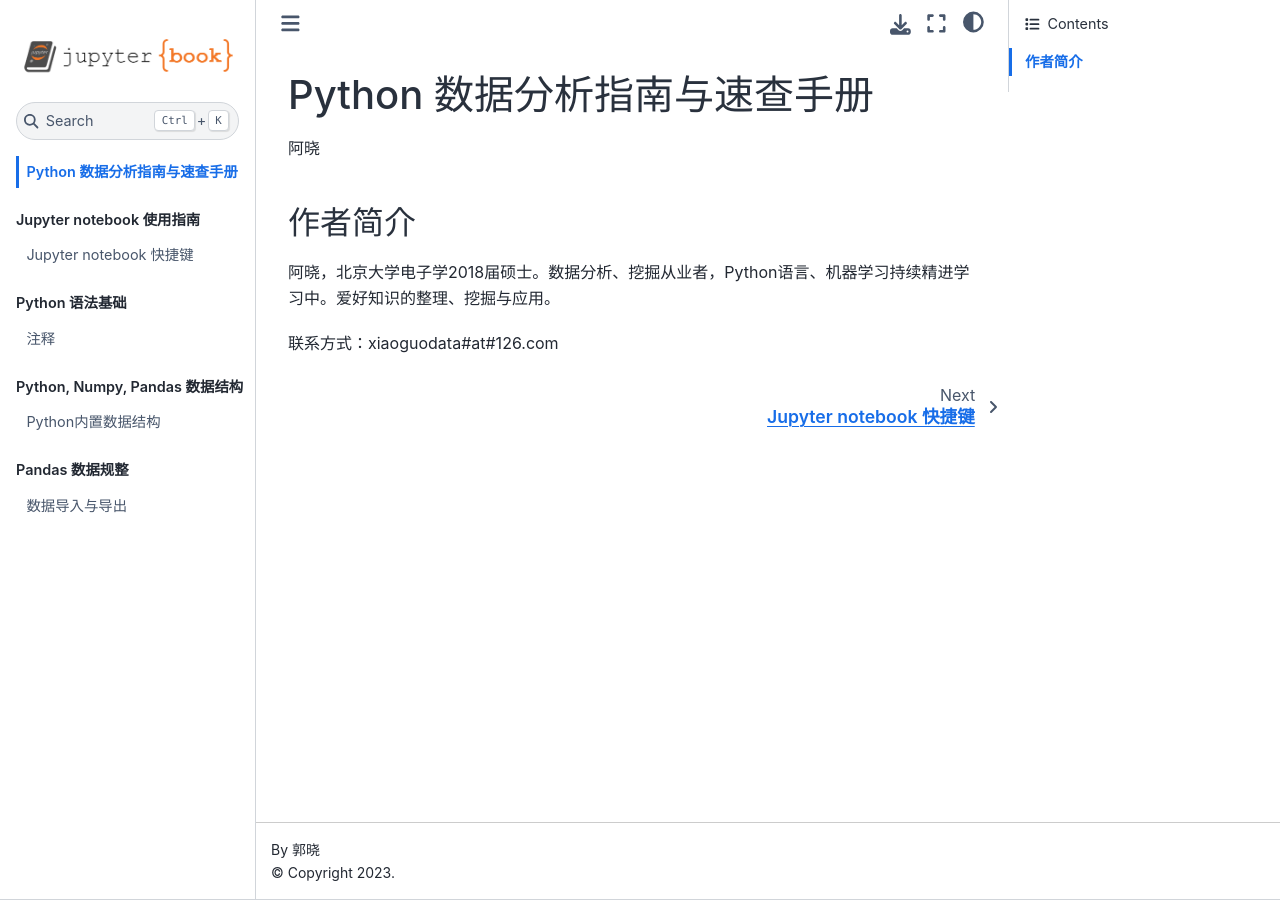
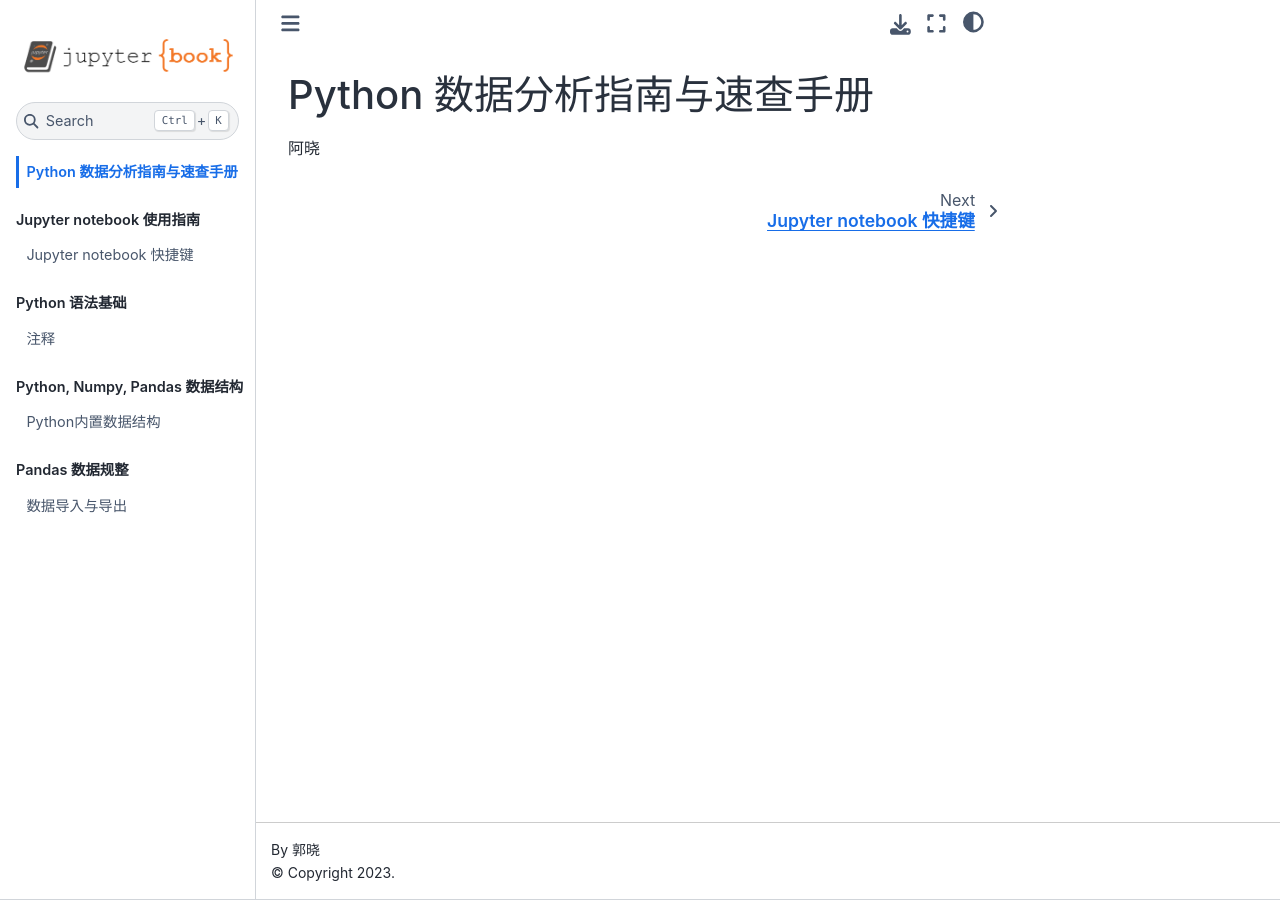
Before and after one commit to xiaoguopku/Python_learning_book, a Jupyter Book: the page built from intro.md, in a window 1280 px wide. Built offline with Jupyter Book 1.0.4 settings and Sphinx 7.4.7 and the Sphinx Book theme 1.1.4, drawn with Linux system fonts in a browser that asks for light colours.

Commit message:
Update intro.md

```diff
--- a/intro.md
+++ b/intro.md
@@ -2,11 +2,3 @@
 
 
 阿晓
-
-
-
-## 作者简介
-
-阿晓，北京大学电子学2018届硕士。数据分析、挖掘从业者，Python语言、机器学习持续精进学习中。爱好知识的整理、挖掘与应用。
-
-联系方式：xiaoguodata#at#126.com
```
